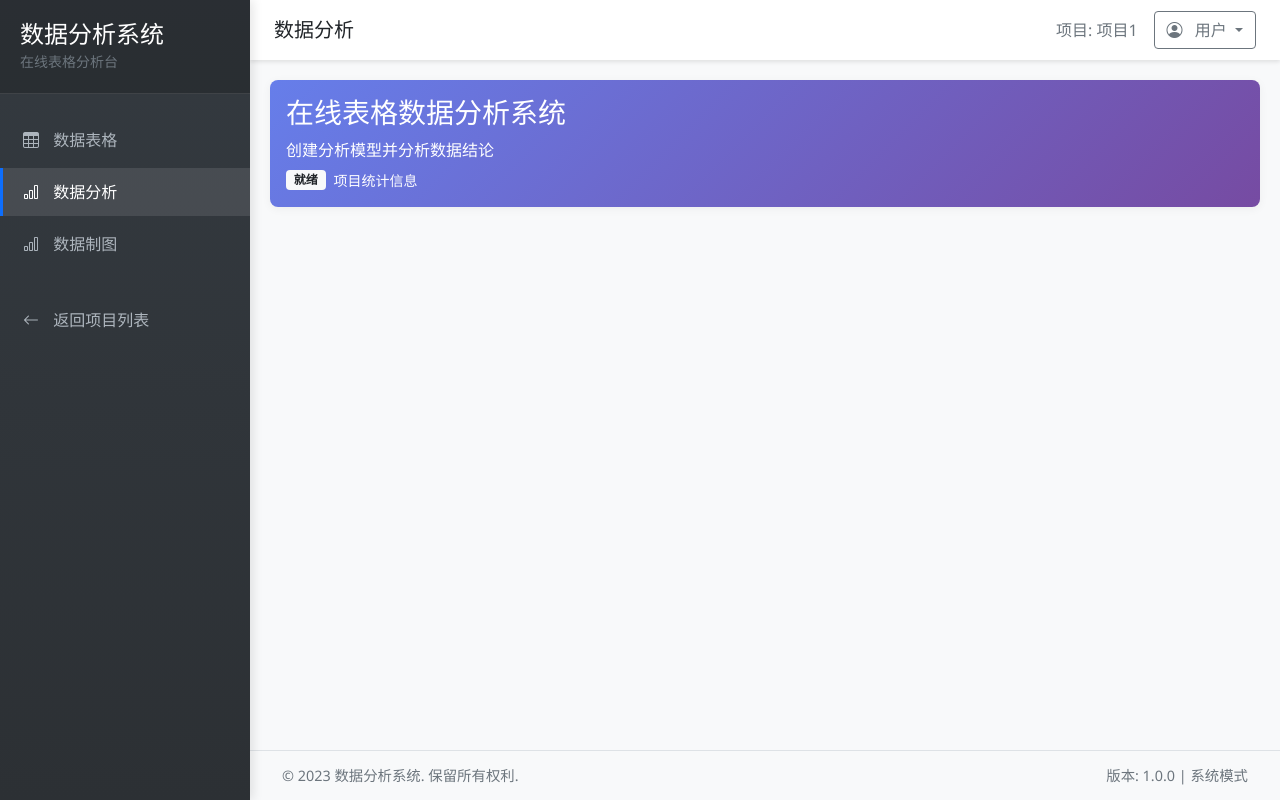
After one commit to moxiaotian-arch/DataAnaSystem, a Flask app: page /data/projects/1/data_ana_view in a window 1280 px wide. The commit adds this page. Run offline with Flask 3, Linux system fonts and the light colour scheme; some libraries are stand-ins or nearby versions.

Commit message:
新增功能页

```diff
--- a/app/DataProject/html_views.py
+++ b/app/DataProject/html_views.py
@@ -57,3 +57,8 @@
     except (ValueError, TypeError) as e:
         print(f"参数错误: project_id={project_id}, chart_type_id={chart_type_id}, 错误: {e}")
         return "参数错误", 400
+
+# -----------------------------数据分析页面路由-----------------------------------------
+def data_ana_view(project_id):
+    """数据制图页面"""
+    return render_template('Project_detail/data_ana_detail.html', project_id=project_id)
--- a/app/DataProject/urls.py
+++ b/app/DataProject/urls.py
@@ -137,3 +137,7 @@
 # -----------------------------项目路由-----------------------------------------
 data_project_bp.route('/api/projects/<int:project_id>/sheet', methods=['GET'])(
     func_views.get_sheet_by_project_id)
+
+# -----------------------------数据分析路由-----------------------------------------
+data_project_bp.route('/projects/<int:project_id>/data_ana_view', methods=['GET'])(
+    html_views.data_ana_view)
--- a/app/templates/Project_detail/base.html
+++ b/app/templates/Project_detail/base.html
@@ -26,7 +26,9 @@
                 </a>
             </li>
             <li class="nav-item">
-                <a class="nav-link {% block data_analysis_active %}{% endblock %}" href="#">
+                <a class="nav-link {% block data_analysis_active %}{% endblock %}"
+                   href="{% block data_ana_link %}/data/projects/{{ project_id }}/data_ana_view{% endblock %}"
+                   data-page="data-ana">
                     <i class="bi bi-bar-chart"></i> 数据分析
                 </a>
             </li>
--- /dev/null
+++ b/app/templates/Project_detail/data_ana_detail.html
@@ -0,0 +1,13 @@
+{% extends "./Project_detail/base.html" %}
+{% block title %}在线表格数据分析系统{% endblock %}
+{% block workspace_name %}在线表格分析台{% endblock %}
+
+{% block data_table_active %}{% endblock %}
+{% block data_analysis_active %}active{% endblock %}
+{% block data_reporting_active %}{% endblock %}
+{% block data_ana_link %}/data/projects/{{ project_id }}/data_ana_view{% endblock %}
+
+{% block page_title %}数据分析{% endblock %}
+{% block project_name %}项目{{ project_id }}{% endblock %}
+{% block project_title %}在线表格数据分析系统{% endblock %}
+{% block project_description %}创建分析模型并分析数据结论{% endblock %}
```
Also changed, not shown: app/static/js/data_ana_detail.js (added), 5 other files.
